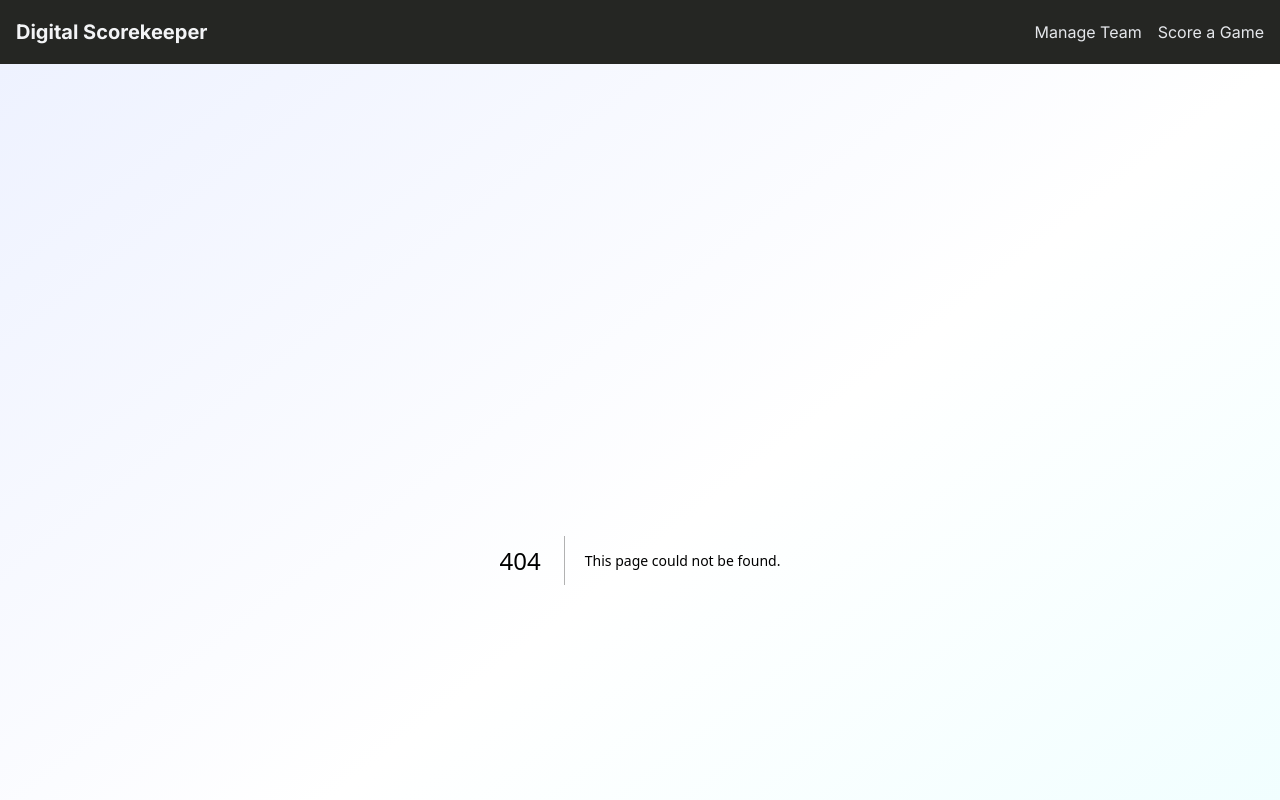
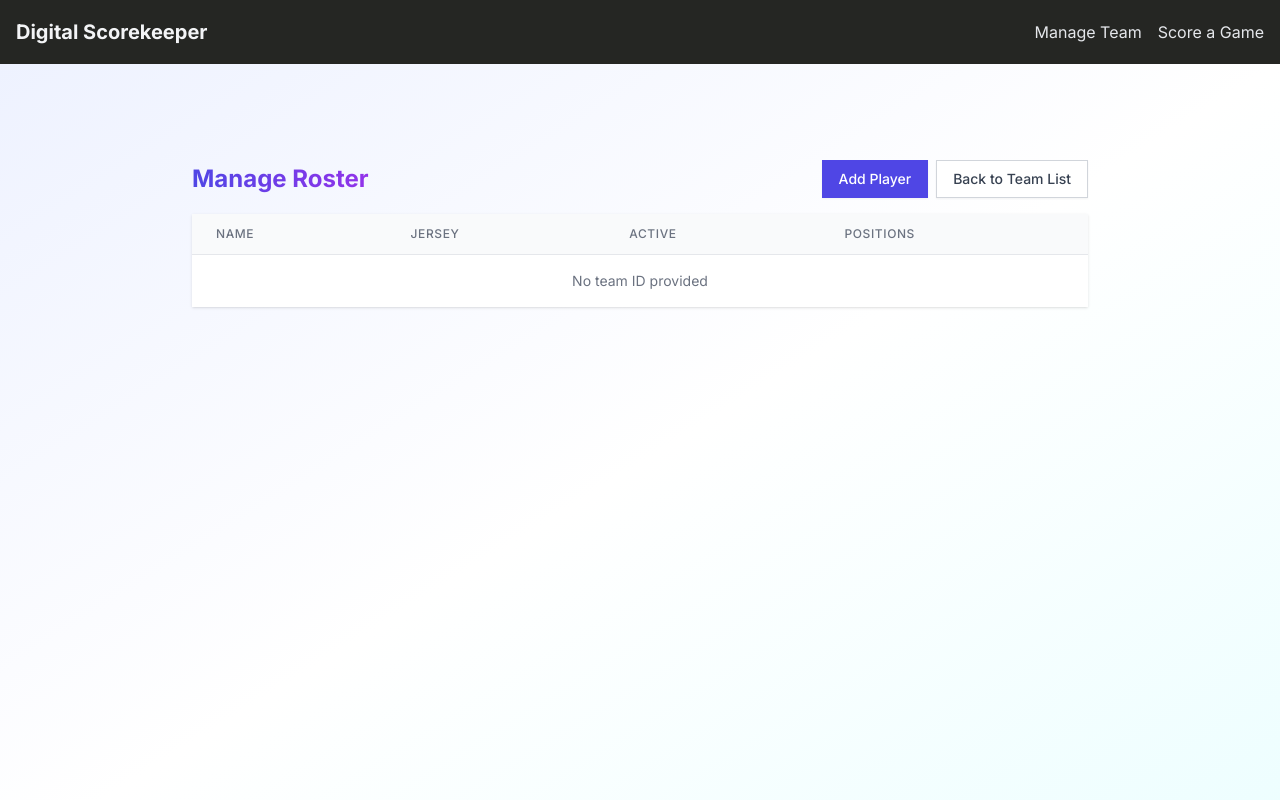
Before and after one commit to MpappasPDXZ/justscorereact, a Next.js app: page /manage-roster in a window 1280 px wide. Before the commit this address had no page. Shown: the top 800 px of the page. Built offline with nearby package versions, Linux system fonts and the light colour scheme.

Commit message:
all day 2

```diff
--- /dev/null
+++ b/app/manage-roster/page.tsx
@@ -0,0 +1,198 @@
+"use client"
+
+import { useState, useEffect } from "react"
+import { useRouter, useSearchParams } from "next/navigation"
+import AddPlayerModal from "../components/AddPlayerModal"
+
+interface Player {
+  player_id: string
+  team_id: string
+  player_name: string
+  jersey_number: string
+  active: string
+  defensive_position_one: string
+  defensive_position_two: string | null
+  defensive_position_three: string | null
+  defensive_position_allocation_one: string
+  defensive_position_allocation_two: string | null
+  defensive_position_allocation_three: string | null
+}
+
+export default function ManageRoster() {
+  const [players, setPlayers] = useState<Player[]>([])
+  const [loading, setLoading] = useState(true)
+  const [error, setError] = useState<string | null>(null)
+  const [isAddPlayerModalOpen, setIsAddPlayerModalOpen] = useState(false)
+  const router = useRouter()
+  const searchParams = useSearchParams()
+  const teamId = searchParams.get("teamId")
+
+  useEffect(() => {
+    fetchPlayers()
+  }, []) //Removed teamId from dependency array
+
+  const fetchPlayers = async () => {
+    if (!teamId) {
+      setError("No team ID provided")
+      setLoading(false)
+      return
+    }
+
+    try {
+      const response = await fetch(`${process.env.NEXT_PUBLIC_API_BASE_URL}/teams/${teamId}/roster`)
+      if (!response.ok) {
+        throw new Error("Failed to fetch players")
+      }
+      const data = await response.json()
+      setPlayers(data.roster)
+    } catch (err) {
+      setError("No Players Added")
+    } finally {
+      setLoading(false)
+    }
+  }
+
+  const renderPositions = (player: Player) => {
+    const positions = [
+      { name: player.defensive_position_one, allocation: player.defensive_position_allocation_one },
+      { name: player.defensive_position_two, allocation: player.defensive_position_allocation_two },
+      { name: player.defensive_position_three, allocation: player.defensive_position_allocation_three },
+    ].filter((pos) => pos.name && pos.allocation)
+
+    return positions.map((pos, index) => {
+      const allocationPercentage = Math.round(Number.parseFloat(pos.allocation) * 100)
+      return (
+        <div key={index} className="text-sm text-gray-500">
+          {index + 1}: {pos.name} {allocationPercentage}%
+        </div>
+      )
+    })
+  }
+
+  const handleAddPlayer = async (playerData: Omit<Player, "player_id" | "team_id">) => {
+    try {
+        const response = await fetch(`${process.env.NEXT_PUBLIC_API_BASE_URL}/teams/${teamId}/player`, {
+        method: "POST",
+        headers: {
+          "Content-Type": "application/json",
+        },
+        body: JSON.stringify(playerData),
+      })
+
+      if (!response.ok) {
+        throw new Error("Failed to add player")
+      }
+
+      await fetchPlayers()
+      setIsAddPlayerModalOpen(false)
+    } catch (error) {
+      console.error("Error adding player:", error)
+      setError("Failed to add player")
+    }
+  }
+
+  return (
+    <div className="max-w-4xl mx-auto">
+      <div className="flex justify-between items-center mb-4">
+        <h1 className="text-2xl font-bold bg-clip-text text-transparent bg-gradient-to-r from-indigo-600 to-purple-600">
+          Manage Roster
+        </h1>
+        <div>
+          <button
+            onClick={() => setIsAddPlayerModalOpen(true)}
+            className="mr-2 py-2 px-4 border border-transparent rounded-md shadow-sm text-sm font-medium text-white bg-indigo-600 hover:bg-indigo-700 focus:outline-none focus:ring-2 focus:ring-offset-2 focus:ring-indigo-500"
+          >
+            Add Player
+          </button>
+          <button
+            onClick={() => router.push("/manage-team")}
+            className="py-2 px-4 border border-gray-300 rounded-md shadow-sm text-sm font-medium text-gray-700 bg-white hover:bg-gray-50 focus:outline-none focus:ring-2 focus:ring-offset-2 focus:ring-indigo-500"
+          >
+            Back to Team List
+          </button>
+        </div>
+      </div>
+
+      <div className="bg-white shadow overflow-hidden sm:rounded-lg">
+        <table className="min-w-full divide-y divide-gray-200">
+          <thead className="bg-gray-50">
+            <tr>
+              <th
+                scope="col"
+                className="px-6 py-3 text-left text-xs font-medium text-gray-500 uppercase tracking-wider"
+              >
+                Name
+              </th>
+              <th
+                scope="col"
+                className="px-6 py-3 text-left text-xs font-medium text-gray-500 uppercase tracking-wider"
+              >
+                Jersey
+              </th>
+              <th
+                scope="col"
+                className="px-6 py-3 text-left text-xs font-medium text-gray-500 uppercase tracking-wider"
+              >
+                Active
+              </th>
+              <th
+                scope="col"
+                className="px-6 py-3 text-left text-xs font-medium text-gray-500 uppercase tracking-wider"
+              >
+                Positions
+              </th>
+            </tr>
+          </thead>
+          <tbody className="bg-white divide-y divide-gray-200">
+            {loading ? (
+              <tr>
+                <td colSpan={4} className="px-6 py-4 text-center text-sm text-gray-500">
+                  Loading roster...
+                </td>
+              </tr>
+            ) : error ? (
+              <tr>
+                <td colSpan={4} className="px-6 py-4 text-center text-sm text-gray-500">
+                  {error}
+                </td>
+              </tr>
+            ) : players.length === 0 ? (
+              <tr>
+                <td colSpan={4} className="px-6 py-4 text-center text-sm text-gray-500">
+                  No players in the roster yet. Add players to see them listed here.
+                </td>
+              </tr>
+            ) : (
+              players.map((player) => (
+                <tr key={player.jersey_number}>
+                  <td className="px-6 py-4 whitespace-nowrap">
+                    <div className="text-sm font-medium text-gray-900">{player.player_name}</div>
+                  </td>
+                  <td className="px-6 py-4 whitespace-nowrap">
+                    <div className="text-sm text-gray-900">{player.jersey_number}</div>
+                  </td>
+                  <td className="px-6 py-4 whitespace-nowrap">
+                    <span
+                      className={`px-2 inline-flex text-xs leading-5 font-semibold rounded-full ${
+                        player.active === "true" ? "bg-green-100 text-green-800" : "bg-red-100 text-red-800"
+                      }`}
+                    >
+                      {player.active === "true" ? "Active" : "Inactive"}
+                    </span>
+                  </td>
+                  <td className="px-6 py-4 whitespace-nowrap">{renderPositions(player)}</td>
+                </tr>
+              ))
+            )}
+          </tbody>
+        </table>
+      </div>
+
+      <AddPlayerModal
+        isOpen={isAddPlayerModalOpen}
+        onClose={() => setIsAddPlayerModalOpen(false)}
+        onAddPlayer={handleAddPlayer}
+      />
+    </div>
+  )
+}
```
